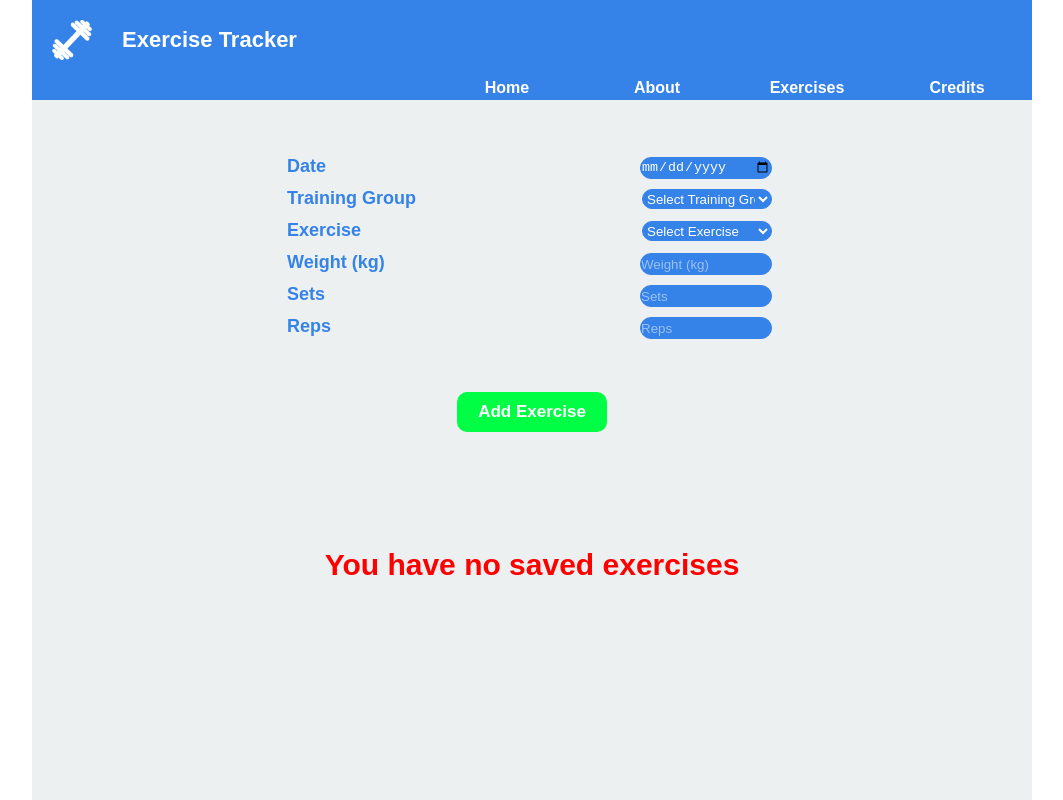
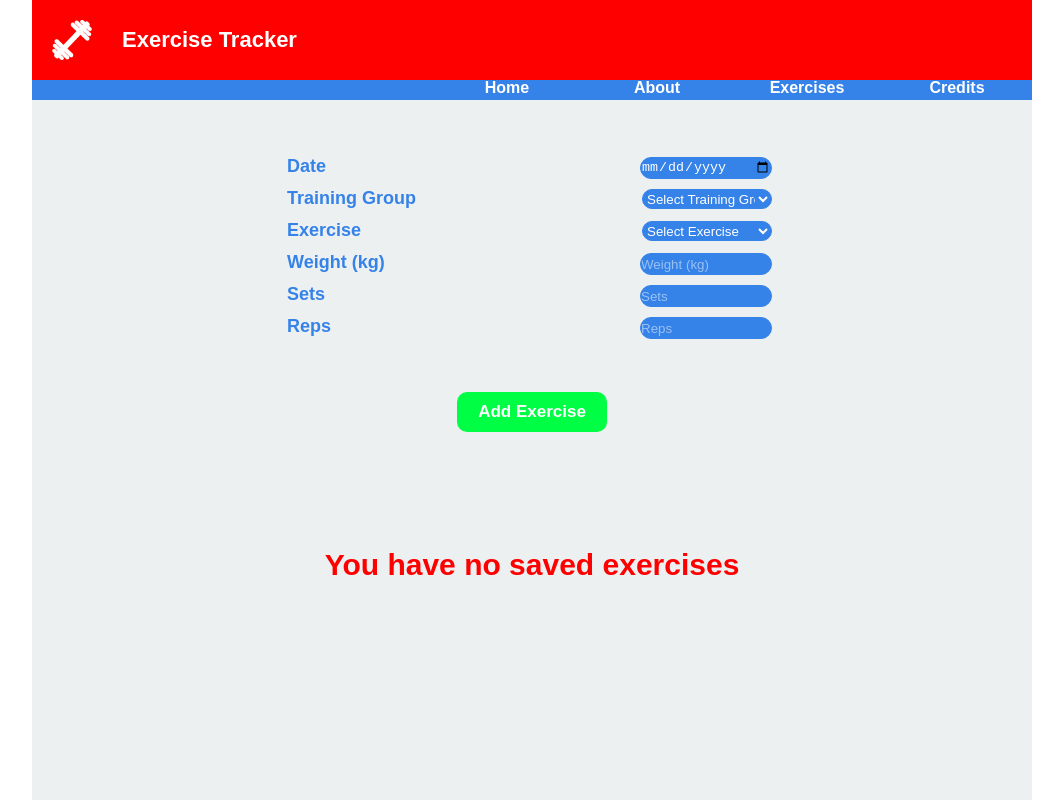
Before and after one commit to veljko85/ExerciseTracker, a React (Create React App) app: page / in a window 1280 px wide. Shown: the whole page, without its empty margins (108-1171 px from the left). Built offline with nearby package versions, Linux system fonts and the light colour scheme.

Commit message:
test commit change header color

```diff
--- a/src/App.js
+++ b/src/App.js
@@ -27,7 +27,7 @@ const deleteExercise = (id) => {
     <Router>
       <div className="container">
 
-        <Header color = {'#3582E8'} />
+        <Header color = {'red'} />
         <Route path='/about' component={About}/>
         <Route path='/exercises' component={Exercises}/>
         <Route path='/credits' component={Credits}/>
```
